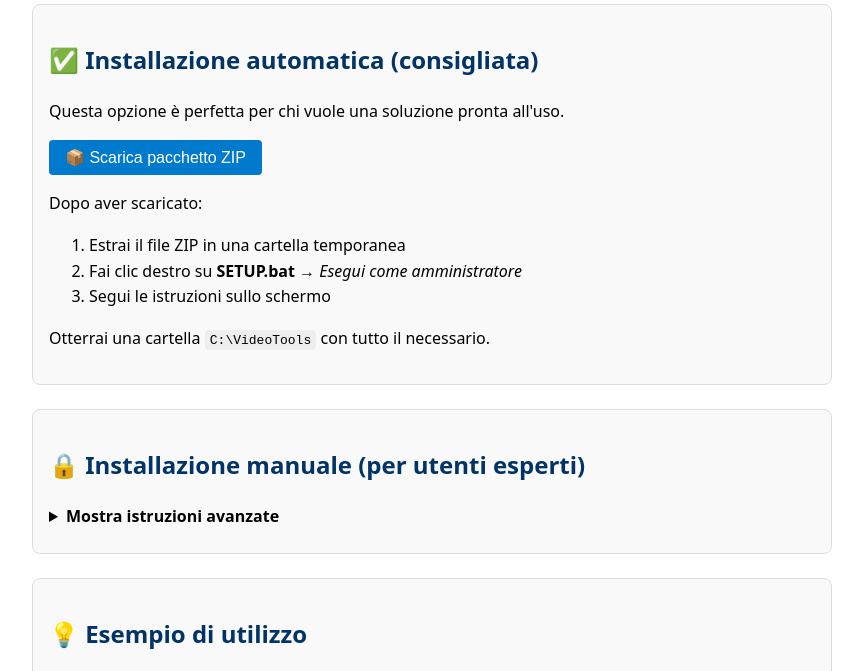
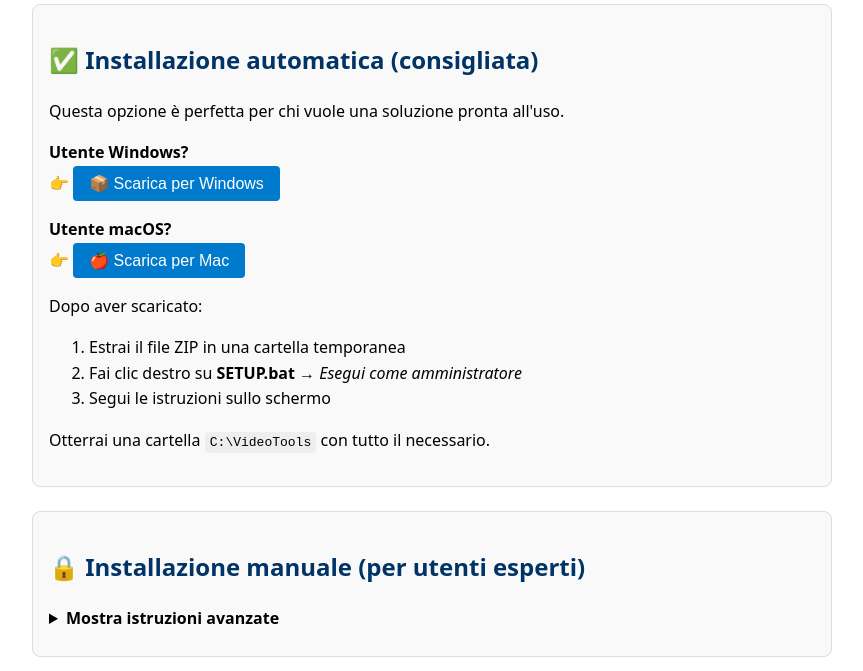
Before and after one commit to mattiapascal/video-sniffer-privacy, a plain HTML site: page installazione.html in a window 1280 px wide. Shown: the part 101-772 px from the top of the page, without its empty margins (208-1071 px from the left). Drawn offline with Linux system fonts and the light colour scheme.

Commit message:
Update installazione.html

```diff
--- a/installazione.html
+++ b/installazione.html
@@ -60,10 +60,19 @@
   <h2>✅ Installazione automatica (consigliata)</h2>
   <p>Questa opzione è perfetta per chi vuole una soluzione pronta all'uso.</p>
   <p>
-    <a href="https://mattiapascal.github.io/video-sniffer-privacy/SETUP.bat">
-      <button class="download">📦 Scarica pacchetto ZIP</button>
-    </a>
-  </p>
+  <strong>Utente Windows?</strong><br />
+  👉 <a href="https://mattiapascal.github.io/video-sniffer-privacy/releases/download/v1.0/video-tools-windows.zip">
+    <button class="download">📦 Scarica per Windows</button>
+  </a>
+</p>
+
+<p>
+  <strong>Utente macOS?</strong><br />
+  👉 <a href="https://mattiapascal.github.io/video-sniffer-privacy/releases/download/v1.0/video-tools-mac.zip">
+    <button class="download">🍎 Scarica per Mac</button>
+  </a>
+</p>
+
   <p>Dopo aver scaricato:</p>
   <ol>
     <li>Estrai il file ZIP in una cartella temporanea</li>
```
